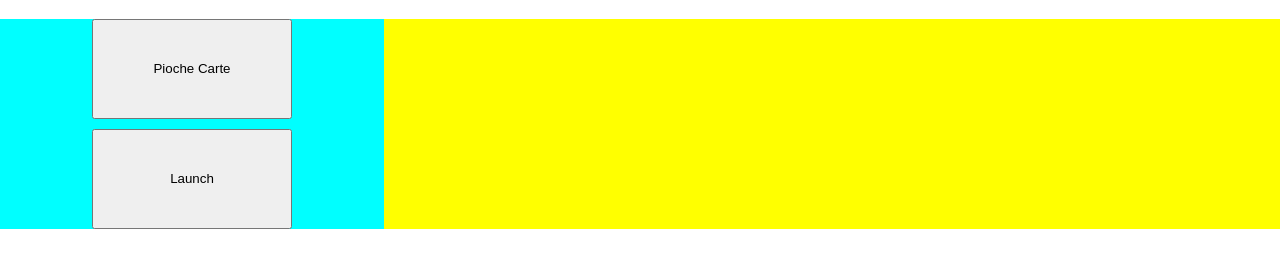
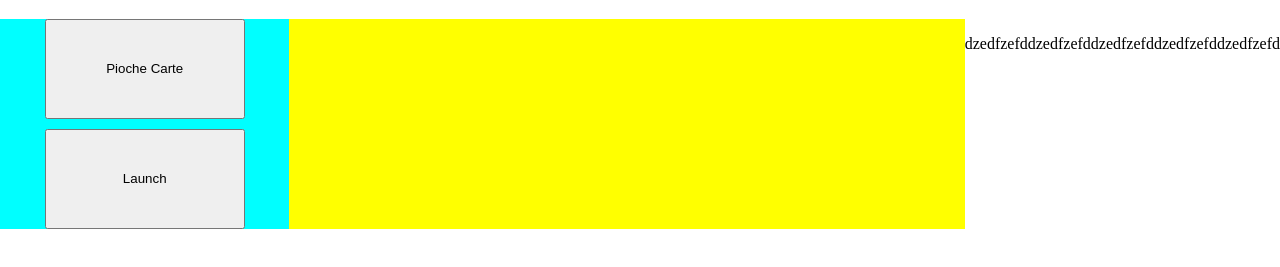
Before and after one commit to CooperPeaks/card_game, a plain HTML site: page index.html in a window 1280 px wide. Shown: the part 61-328 px from the top of the page. Drawn offline with Linux system fonts and the light colour scheme.

Commit message:
branch test

```diff
--- a/index.html
+++ b/index.html
@@ -28,6 +28,12 @@
 
             <!--Position carte-->
             <div class="cardPosition" id="cardPosition"></div>
+
+            <p>dzedfzefd</p>
+            <p>dzedfzefd</p>
+            <p>dzedfzefd</p>
+            <p>dzedfzefd</p>
+            <p>dzedfzefd</p>
         </div>
 
     </main>
```
